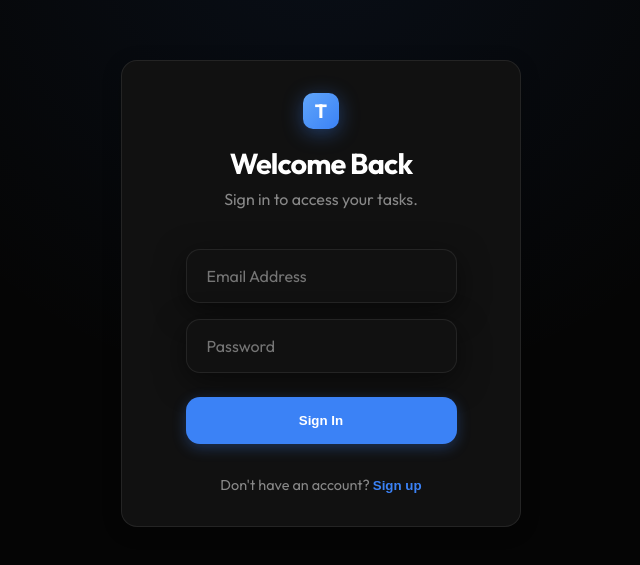
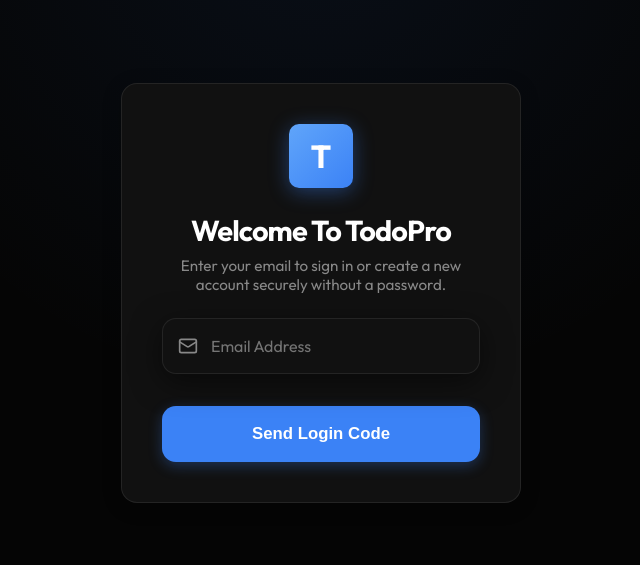
Before and after one commit to koushiksr/Todo, a React (Vite) app: page / in a window 1280 px wide. Shown: the part 107-672 px from the top of the page, without its empty margins (319-959 px from the left). Built offline with nearby package versions, Linux system fonts and the light colour scheme.

Commit message:
refactor: replace password auth with OTP passwordless flow, drop client-side E2EE

```diff
--- a/src/components/Auth.jsx
+++ b/src/components/Auth.jsx
@@ -1,100 +1,123 @@
 import React, { useState } from 'react';
 import { motion, AnimatePresence } from 'framer-motion';
+import { Mail, KeyRound, ArrowLeft } from 'lucide-react';
 
 export const Auth = ({ useAuthHook }) => {
-  const { login, register, loading, error } = useAuthHook;
-  const [isLogin, setIsLogin] = useState(true);
+  const { requestOTP, verifyOTP, loading, error } = useAuthHook;
+  const [step, setStep] = useState(1); // 1: Email, 2: OTP
   const [email, setEmail] = useState('');
-  const [password, setPassword] = useState('');
-  const [name, setName] = useState('');
+  const [otp, setOtp] = useState('');
 
-  const handleSubmit = async (e) => {
+  const handleRequestOTP = async (e) => {
     e.preventDefault();
-    if (isLogin) {
-      await login(email, password);
-    } else {
-      await register(name, email, password);
+    const success = await requestOTP(email);
+    if (success) {
+      setStep(2);
     }
+  };
+
+  const handleVerifyOTP = async (e) => {
+    e.preventDefault();
+    await verifyOTP(email, otp);
   };
 
   return (
     <div className="auth-container" style={{ display: 'flex', alignItems: 'center', justifyContent: 'center', height: '100vh', width: '100vw', padding: '1.5rem' }}>
       <motion.div
         className="todo-card"
-        style={{ width: '100%', maxWidth: '400px', padding: '2rem', display: 'flex', flexDirection: 'column', gap: '1.5rem' }}
-        initial={{ opacity: 0, y: 20 }}
-        animate={{ opacity: 1, y: 0 }}
+        style={{ width: '100%', maxWidth: '400px', padding: '2.5rem', display: 'flex', flexDirection: 'column', gap: '1.5rem', position: 'relative', overflow: 'hidden' }}
+        initial={{ opacity: 0, scale: 0.95 }}
+        animate={{ opacity: 1, scale: 1 }}
         transition={{ duration: 0.4 }}
       >
-        <div style={{ textAlign: 'center', marginBottom: '1rem' }}>
-          <div className="sidebar-logo" style={{ margin: '0 auto 1rem auto' }}>T</div>
+        <AnimatePresence mode="wait">
+          {step === 1 ? (
+            <motion.div
+              key="step1"
+              initial={{ x: -20, opacity: 0 }}
+              animate={{ x: 0, opacity: 1 }}
+              exit={{ x: -20, opacity: 0 }}
+              transition={{ duration: 0.2 }}
+            >
+              <div style={{ textAlign: 'center', marginBottom: '1.5rem' }}>
+                <div className="sidebar-logo" style={{ margin: '0 auto 1.5rem auto', width: '64px', height: '64px', fontSize: '2rem' }}>T</div>
                 <h1 className="page-title" style={{ fontSize: '1.8rem', marginBottom: '0.5rem' }}>
-            {isLogin ? 'Welcome Back' : 'Create Account'}
+                  Welcome to TodoPro
                 </h1>
-          <p style={{ color: 'var(--text-secondary)' }}>
-            {isLogin ? 'Sign in to access your tasks.' : 'Join to sync your tasks everywhere.'}
+                <p style={{ color: 'var(--text-secondary)', fontSize: '0.95rem' }}>
+                  Enter your email to sign in or create a new account securely without a password.
                 </p>
               </div>
 
-        <form onSubmit={handleSubmit} style={{ display: 'flex', flexDirection: 'column', gap: '1rem' }}>
-          <AnimatePresence>
-            {!isLogin && (
-              <motion.div
-                initial={{ height: 0, opacity: 0 }}
-                animate={{ height: 'auto', opacity: 1 }}
-                exit={{ height: 0, opacity: 0 }}
-                style={{ overflow: 'hidden' }}
-              >
-                <input
-                  type="text"
-                  className="input-field"
-                  placeholder="Full Name"
-                  value={name}
-                  onChange={e => setName(e.target.value)}
-                  style={{ width: '100%' }}
-                  required={!isLogin}
-                />
-              </motion.div>
-            )}
-          </AnimatePresence>
-
+              <form onSubmit={handleRequestOTP} style={{ display: 'flex', flexDirection: 'column', gap: '1rem' }}>
+                <div style={{ position: 'relative' }}>
+                  <Mail size={20} style={{ position: 'absolute', left: '1rem', top: '50%', transform: 'translateY(-50%)', color: 'var(--text-secondary)' }} />
                   <input
                     type="email"
                     className="input-field"
                     placeholder="Email Address"
                     value={email}
                     onChange={e => setEmail(e.target.value)}
-            style={{ width: '100%' }}
+                    style={{ width: '100%', paddingLeft: '3rem', height: '3.5rem', fontSize: '1rem' }}
+                    required
+                  />
+                </div>
+
+                {error && <div style={{ color: 'var(--danger-color)', fontSize: '0.85rem', textAlign: 'center', marginTop: '0.5rem' }}>{error}</div>}
+
+                <button type="submit" className="btn-primary" style={{ width: '100%', padding: '1rem', marginTop: '1rem', height: '3.5rem', fontSize: '1.05rem' }} disabled={loading || !email}>
+                  {loading ? 'Sending Code...' : 'Send Login Code'}
+                </button>
+              </form>
+            </motion.div>
+          ) : (
+            <motion.div
+              key="step2"
+              initial={{ x: 20, opacity: 0 }}
+              animate={{ x: 0, opacity: 1 }}
+              exit={{ x: 20, opacity: 0 }}
+              transition={{ duration: 0.2 }}
+            >
+              <button
+                onClick={() => { setStep(1); setOtp(''); }}
+                className="btn-icon"
+                style={{ position: 'absolute', top: '1rem', left: '1rem', background: 'var(--bg-color)', zIndex: 10 }}
+              >
+                <ArrowLeft size={20} />
+              </button>
+
+              <div style={{ textAlign: 'center', marginBottom: '1.5rem', marginTop: '1rem' }}>
+                <div style={{ width: '64px', height: '64px', borderRadius: '50%', background: 'rgba(59, 130, 246, 0.1)', display: 'flex', alignItems: 'center', justifyContent: 'center', margin: '0 auto 1.5rem auto' }}>
+                  <KeyRound size={32} color="var(--primary-color)" />
+                </div>
+                <h1 className="page-title" style={{ fontSize: '1.8rem', marginBottom: '0.5rem' }}>
+                  Enter Code
+                </h1>
+                <p style={{ color: 'var(--text-secondary)', fontSize: '0.95rem' }}>
+                  We sent a 6-digit code to <strong style={{ color: 'var(--text-color)' }}>{email}</strong>
+                </p>
+              </div>
+
+              <form onSubmit={handleVerifyOTP} style={{ display: 'flex', flexDirection: 'column', gap: '1rem' }}>
+                <input
+                  type="text"
+                  className="input-field"
+                  placeholder="6-Digit Code"
+                  value={otp}
+                  onChange={e => setOtp(e.target.value.replace(/[^0-9]/g, '').slice(0, 6))}
+                  style={{ width: '100%', height: '4rem', fontSize: '1.5rem', textAlign: 'center', letterSpacing: '0.5rem', fontWeight: 'bold' }}
                   required
                 />
 
-          <input
-            type="password"
-            className="input-field"
-            placeholder="Password"
-            value={password}
-            onChange={e => setPassword(e.target.value)}
-            style={{ width: '100%' }}
-            required
-          />
+                {error && <div style={{ color: 'var(--danger-color)', fontSize: '0.85rem', textAlign: 'center', marginTop: '0.5rem' }}>{error}</div>}
 
-          {error && <div style={{ color: 'var(--danger-color)', fontSize: '0.85rem', textAlign: 'center' }}>{error}</div>}
-
-          <button type="submit" className="btn-primary" style={{ width: '100%', padding: '1rem', marginTop: '0.5rem' }} disabled={loading}>
-            {loading ? 'Processing...' : (isLogin ? 'Sign In' : 'Sign Up')}
+                <button type="submit" className="btn-primary" style={{ width: '100%', padding: '1rem', marginTop: '1rem', height: '3.5rem', fontSize: '1.05rem' }} disabled={loading || otp.length !== 6}>
+                  {loading ? 'Verifying...' : 'Verify & Login'}
                 </button>
               </form>
-
-        <div style={{ textAlign: 'center', fontSize: '0.9rem', color: 'var(--text-secondary)', marginTop: '0.5rem' }}>
-          {isLogin ? "Don't have an account? " : "Already have an account? "}
-          <button
-            type="button"
-            onClick={() => { setIsLogin(!isLogin); setEmail(''); setPassword(''); setName(''); }}
-            style={{ background: 'transparent', border: 'none', color: 'var(--accent-primary)', fontWeight: 'bold', cursor: 'pointer' }}
-          >
-            {isLogin ? 'Sign up' : 'Sign in'}
-          </button>
-        </div>
+            </motion.div>
+          )}
+        </AnimatePresence>
       </motion.div>
     </div>
   );
--- a/src/hooks/useAuth.js
+++ b/src/hooks/useAuth.js
@@ -1,5 +1,4 @@
-import { useState, useEffect } from 'react';
-import CryptoJS from 'crypto-js';
+import { useState } from 'react';
 
 export const useAuth = () => {
   const [user, setUser] = useState(() => {
@@ -10,21 +9,37 @@ export const useAuth = () => {
   const [loading, setLoading] = useState(false);
   const [error, setError] = useState(null);
 
-  const generateE2EKey = (email, password) => {
-    return CryptoJS.SHA256(password + email).toString();
-  };
-
-  const login = async (email, password) => {
+  const requestOTP = async (email) => {
     setLoading(true);
     setError(null);
     try {
-      const res = await fetch('/api/auth/login', {
+      const res = await fetch('/api/auth/request-otp', {
         method: 'POST',
         headers: { 'Content-Type': 'application/json' },
-        body: JSON.stringify({ email, password }),
+        body: JSON.stringify({ email }),
       });
       const data = await res.json();
-      if (!res.ok) throw new Error(data.message || 'Login failed');
+      if (!res.ok) throw new Error(data.message || 'Failed to request OTP');
+      return true;
+    } catch (err) {
+      setError(err.message);
+      return false;
+    } finally {
+      setLoading(false);
+    }
+  };
+
+  const verifyOTP = async (email, code, name = '') => {
+    setLoading(true);
+    setError(null);
+    try {
+      const res = await fetch('/api/auth/verify-otp', {
+        method: 'POST',
+        headers: { 'Content-Type': 'application/json' },
+        body: JSON.stringify({ email, code, name }),
+      });
+      const data = await res.json();
+      if (!res.ok) throw new Error(data.message || 'Verification failed');
 
       const userData = {
         id: data.user.id,
@@ -36,45 +51,6 @@ export const useAuth = () => {
         pushNotifications: data.user.pushNotifications !== false
       };
 
-      const e2eKey = generateE2EKey(email, password);
-      localStorage.setItem('todo_e2e_key', e2eKey);
-      localStorage.setItem('todo_user', JSON.stringify(userData));
-      localStorage.setItem('todo_token', data.token);
-      setToken(data.token);
-      setUser(userData);
-      return true;
-    } catch (err) {
-      setError(err.message);
-      return false;
-    } finally {
-      setLoading(false);
-    }
-  };
-
-  const register = async (name, email, password) => {
-    setLoading(true);
-    setError(null);
-    try {
-      const res = await fetch('/api/auth/register', {
-        method: 'POST',
-        headers: { 'Content-Type': 'application/json' },
-        body: JSON.stringify({ name, email, password }),
-      });
-      const data = await res.json();
-      if (!res.ok) throw new Error(data.message || 'Registration failed');
-
-      const userData = {
-        id: data.user.id,
-        name: data.user.name,
-        email: data.user.email,
-        role: data.user.role,
-        customCategories: data.user.customCategories || [],
-        emailNotifications: data.user.emailNotifications !== false,
-        pushNotifications: data.user.pushNotifications !== false
-      };
-
-      const e2eKey = generateE2EKey(email, password);
-      localStorage.setItem('todo_e2e_key', e2eKey);
       localStorage.setItem('todo_user', JSON.stringify(userData));
       localStorage.setItem('todo_token', data.token);
       setToken(data.token);
@@ -140,10 +116,10 @@ export const useAuth = () => {
   const logout = () => {
     localStorage.removeItem('todo_token');
     localStorage.removeItem('todo_user');
-    localStorage.removeItem('todo_e2e_key');
+    localStorage.removeItem('todo_e2e_key'); // clear legacy key if exists
     setToken(null);
     setUser(null);
   };
 
-  return { user, token, loading, error, login, register, logout, addCustomCategory, updateSettings };
+  return { user, token, loading, error, requestOTP, verifyOTP, logout, addCustomCategory, updateSettings };
 };
--- a/src/hooks/useTodos.js
+++ b/src/hooks/useTodos.js
@@ -1,29 +1,7 @@
 import { useState, useEffect } from 'react';
-import CryptoJS from 'crypto-js';
 
 export const useTodos = (token) => {
   const [data, setData] = useState({ todos: [], history: [], bin: [] });
-
-  const getE2EKey = () => localStorage.getItem('todo_e2e_key');
-
-  const encryptText = (text) => {
-    const key = getE2EKey();
-    if (!key) return text;
-    return CryptoJS.AES.encrypt(text, key).toString();
-  };
-
-  const decryptText = (ciphertext) => {
-    const key = getE2EKey();
-    if (!key) return ciphertext;
-    try {
-      const bytes = CryptoJS.AES.decrypt(ciphertext, key);
-      const plaintext = bytes.toString(CryptoJS.enc.Utf8);
-      // If decryption fails (e.g. legacy unencrypted text), return original
-      return plaintext || ciphertext;
-    } catch (e) {
-      return ciphertext;
-    }
-  };
 
   const fetchTodos = async () => {
     if (!token) return;
@@ -36,7 +14,7 @@ export const useTodos = (token) => {
         todos = todos.map(t => ({
           ...t,
           id: t._id,
-          text: decryptText(t.text)
+          text: t.text // No longer decrypted
         }));
 
         const activeTodos = todos.filter(t => !t.deletedAt && !t.completed);
@@ -55,12 +33,11 @@ export const useTodos = (token) => {
   }, [token]);
 
   const addTodo = async (text, category = 'daily', reminderTime = null) => {
-    const encryptedText = encryptText(text);
     try {
       const res = await fetch('/api/todos', {
         method: 'POST',
         headers: { 'Content-Type': 'application/json', 'Authorization': `Bearer ${token}` },
-        body: JSON.stringify({ text: encryptedText, category, reminderTime })
+        body: JSON.stringify({ text, category, reminderTime }) // Raw text
       });
       if (res.ok) {
         fetchTodos();
@@ -83,12 +60,11 @@ export const useTodos = (token) => {
   };
 
   const editTodo = async (id, text, reminderTime) => {
-    const encryptedText = encryptText(text);
     try {
       const res = await fetch(`/api/todos/${id}`, {
         method: 'PUT',
         headers: { 'Content-Type': 'application/json', 'Authorization': `Bearer ${token}` },
-        body: JSON.stringify({ text: encryptedText, reminderTime, notified: false })
+        body: JSON.stringify({ text, reminderTime, notified: false }) // Raw text
       });
       if (res.ok) fetchTodos();
     } catch (err) {}
```
Also changed, not shown: api/index.js (+43 -29 lines), 2 other files (tests, documents, lock files or other folders). Lines whose indentation alone changed are shown as unchanged.
